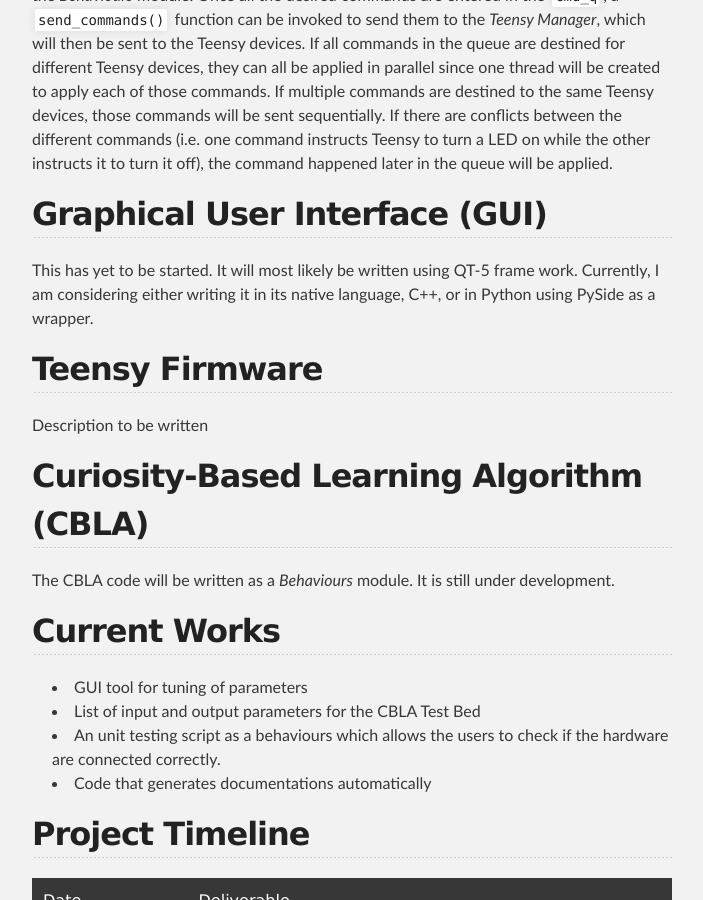
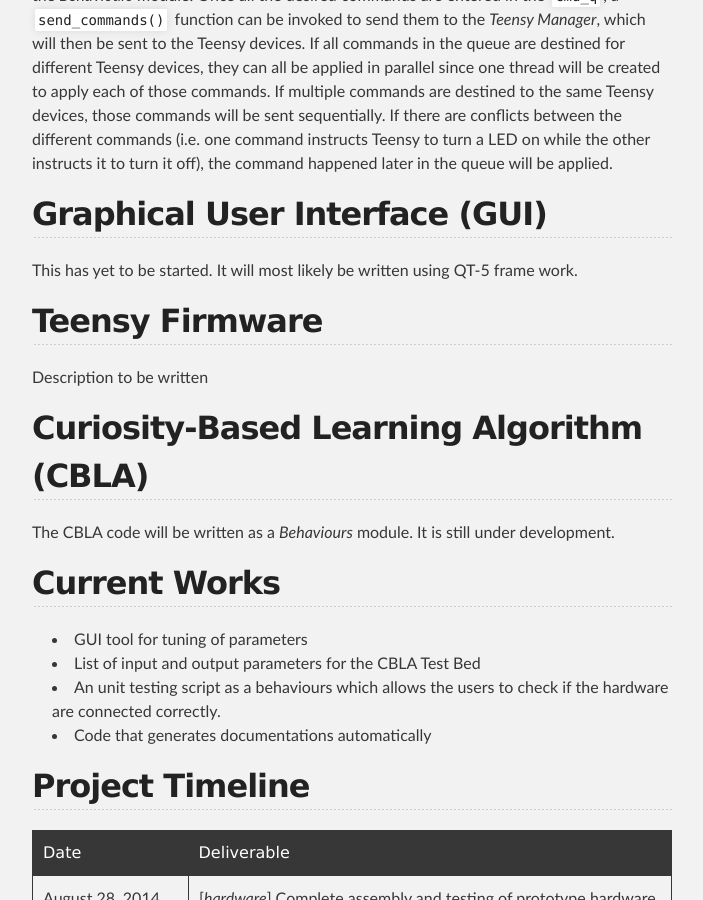
Before and after one commit to MattChanTK/Hylozoic-Series-3, a Jekyll site: the page built from index.md, in a window 1280 px wide and 900 px high, scrolled down 3518 px. Shown: the whole window, without its empty margins (288-991 px from the left). Built offline with Jekyll 4.4.1, drawn with Linux system fonts in a browser that asks for light colours; Markdown is read by kramdown in place of the engine named in the settings; some of the changed text lies outside the part shown.

Commit message:
Update index.md

```diff
--- a/index.md
+++ b/index.md
@@ -78,7 +78,7 @@ The _Behaviours_ module is where one can program how outputs parameters should b
 
 ## Graphical User Interface (GUI)
 
-This has yet to be started. It will most likely be written using QT-5 frame work. Currently, I am considering either writing it in its native language, C++, or in Python using PySide as a wrapper.
+This has yet to be started. It will most likely be written using QT-5 frame work.
 
 
 ## Teensy Firmware
```
Also changed, not shown: other parts of index.md (+1 -1 lines).
